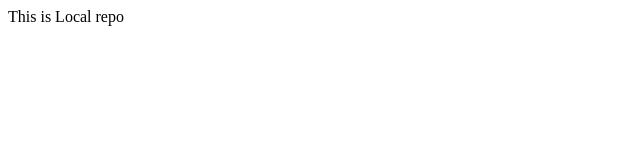
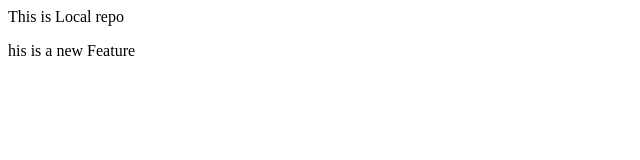
Before and after one commit to PranayMaiti/LocalRepo, a plain HTML site: page index.html in a window 1280 px wide. Shown: the whole page, without its empty margins (0-640 px from the left). Drawn offline with Linux system fonts and the light colour scheme.

Commit message:
New Feature

```diff
--- a/index.html
+++ b/index.html
@@ -1 +1,2 @@
 <p> This is Local repo</p>
+<p> his is a new Feature</p>
```
